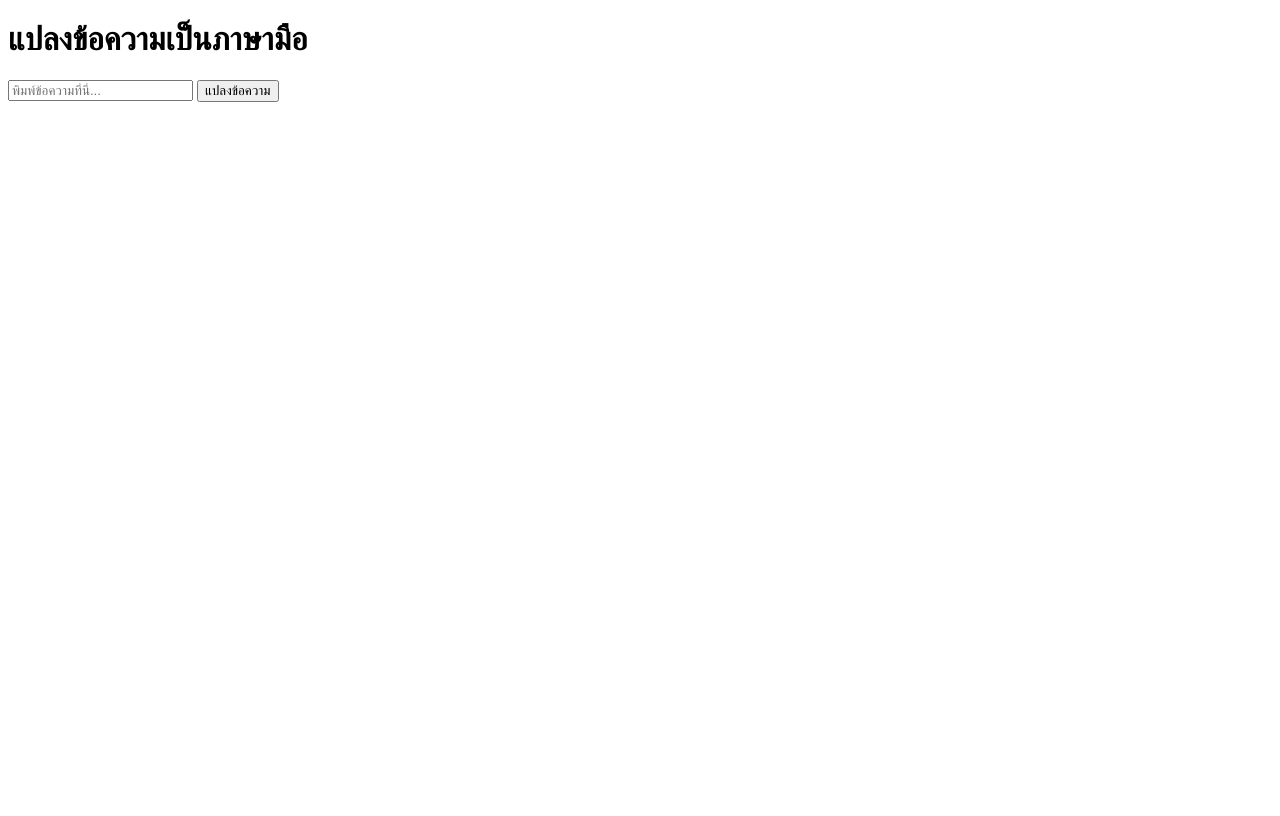
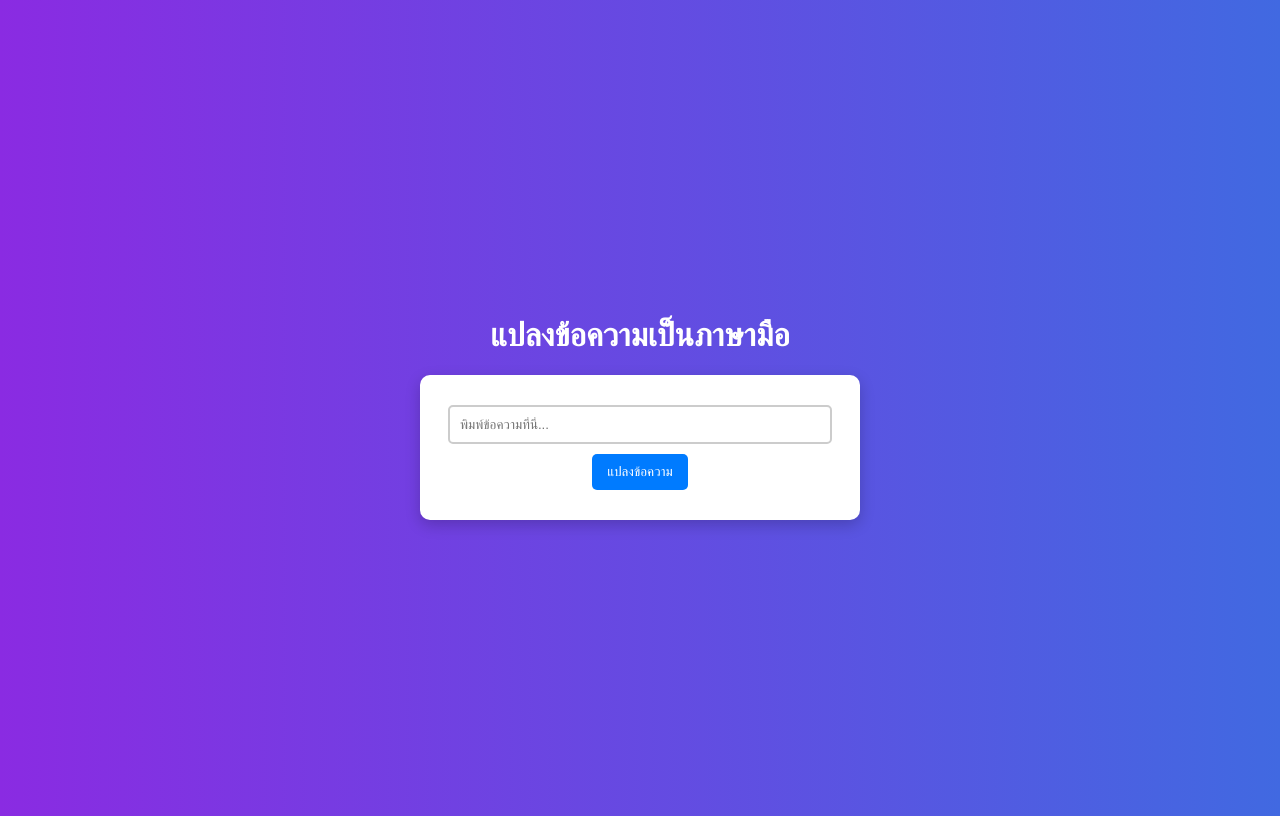
Before and after one commit to punn12-a/The-system-converts-text-into-sign-language-in-real-time, a plain HTML site: page index.html in a window 1280 px wide. Drawn offline with nearby package versions, Linux system fonts and the light colour scheme.

Commit message:
Update index.html

```diff
--- a/index.html
+++ b/index.html
@@ -5,16 +5,70 @@
     <meta name="viewport" content="width=device-width, initial-scale=1.0">
     <title>แปลงข้อความเป็นภาษามือ</title>
     <script src="https://cdnjs.cloudflare.com/ajax/libs/three.js/r128/three.min.js"></script>
-    <script src="https://cdn.jsdelivr.net/npm/three@0.128/examples/js/loaders/GLTFLoader.js"></script>
+    <style>
+        body {
+            font-family: Arial, sans-serif;
+            background: linear-gradient(to right, #8a2be2, #4169e1);
+            min-height: 100vh;
+            display: flex;
+            justify-content: center;
+            align-items: center;
+            flex-direction: column;
+            text-align: center;
+            color: white;
+        }
+
+        .container {
+            background: white;
+            padding: 20px;
+            border-radius: 10px;
+            box-shadow: 0px 5px 15px rgba(0,0,0,0.2);
+            width: 100%;
+            max-width: 400px;
+            text-align: center;
+            color: black;
+        }
+
+        input {
+            width: 90%;
+            padding: 10px;
+            margin: 10px 0;
+            border: 2px solid #ccc;
+            border-radius: 5px;
+        }
+
+        button {
+            padding: 10px 15px;
+            background: #007bff;
+            color: white;
+            border: none;
+            border-radius: 5px;
+            cursor: pointer;
+            transition: background 0.3s;
+        }
+
+        button:hover {
+            background: #0056b3;
+        }
+
+        #output {
+            margin-top: 10px;
+            font-size: 18px;
+            font-weight: bold;
+        }
+    </style>
 </head>
-<body class="bg-gray-900 text-white flex flex-col items-center justify-center min-h-screen">
+<body>
 
-    <h1 class="text-2xl font-bold mb-4">แปลงข้อความเป็นภาษามือ</h1>
-    <input type="text" id="textInput" placeholder="พิมพ์ข้อความที่นี่..." class="p-2 rounded w-64 text-black">
-    <button onclick="translateText()" class="mt-4 bg-blue-500 px-4 py-2 rounded">แปลงข้อความ</button>
+    <h1>แปลงข้อความเป็นภาษามือ</h1>
 
-    <div id="output" class="mt-4"></div>
+    <div class="container">
+        <input type="text" id="textInput" placeholder="พิมพ์ข้อความที่นี่...">
+        <button onclick="translateText()">แปลงข้อความ</button>
+        <div id="output"></div>
+    </div>
 
     <script src="script.js"></script>
+
 </body>
 </html>
```
